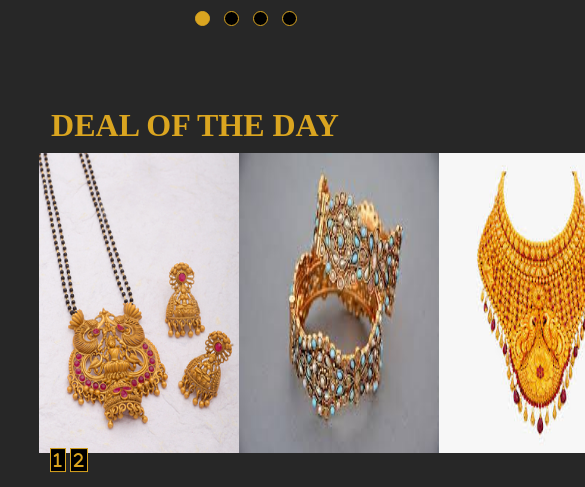
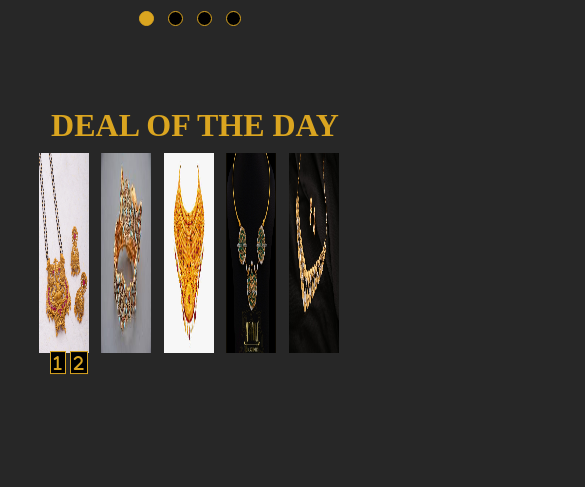
Before and after one commit to pnaik1/Frontend, a plain HTML site: page Task1/index.html in a window 390 px wide. Shown: the part 680-1167 px from the top of the page, 585 px wide, since content can reach past the window. Drawn offline with Linux system fonts and the light colour scheme.

Commit message:
Task added

```diff
--- a/Task1/index.js
+++ b/Task1/index.js
@@ -62,9 +62,10 @@ for(let i=0;i<4;i++){
     })
 
 }
+
+
 let left=1;
 let right=5;
-
 
 function show(){
     for(let i=left;i<=right;i++){
--- a/Task1/style.css
+++ b/Task1/style.css
@@ -65,6 +65,7 @@ border-radius: 50%;
   position: absolute;
   bottom:10%;
   left:50%;
+  transform:translateX(-50%);
 background-color:transparent;
 
 }
@@ -128,6 +129,7 @@ font-size: xx-large;
 .button{
    margin:2%;
    margin-left: 3.5%;
+
 }
 #Product{
   position:relative;
@@ -139,3 +141,21 @@ font-size: xx-large;
   background: grey;
 
 }
+
+
+@media only screen and (max-width:1000px){
+  .button{
+
+  }
+   .product-card{
+    width:80%;
+    height: 200px;
+   }
+  .product-card img{
+    width:80%;
+    height: 200px;
+  }
+  #right ,#left{
+    margin-top:1%;
+  }
+}
```
